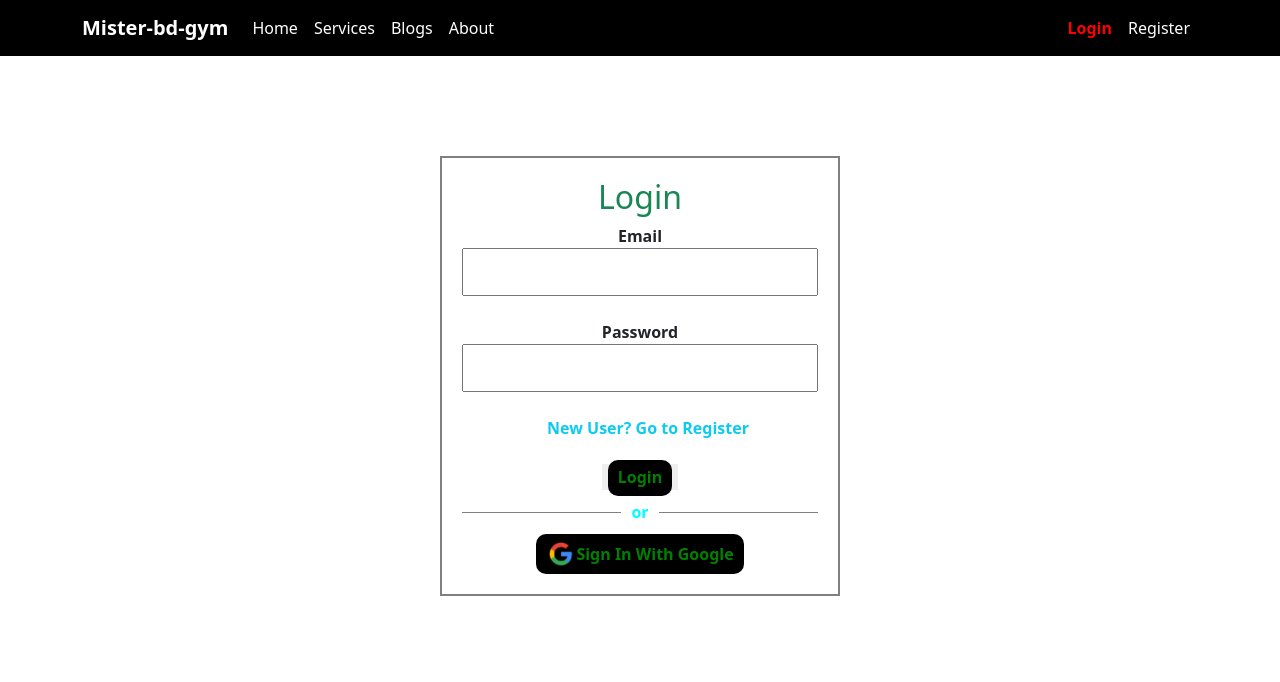
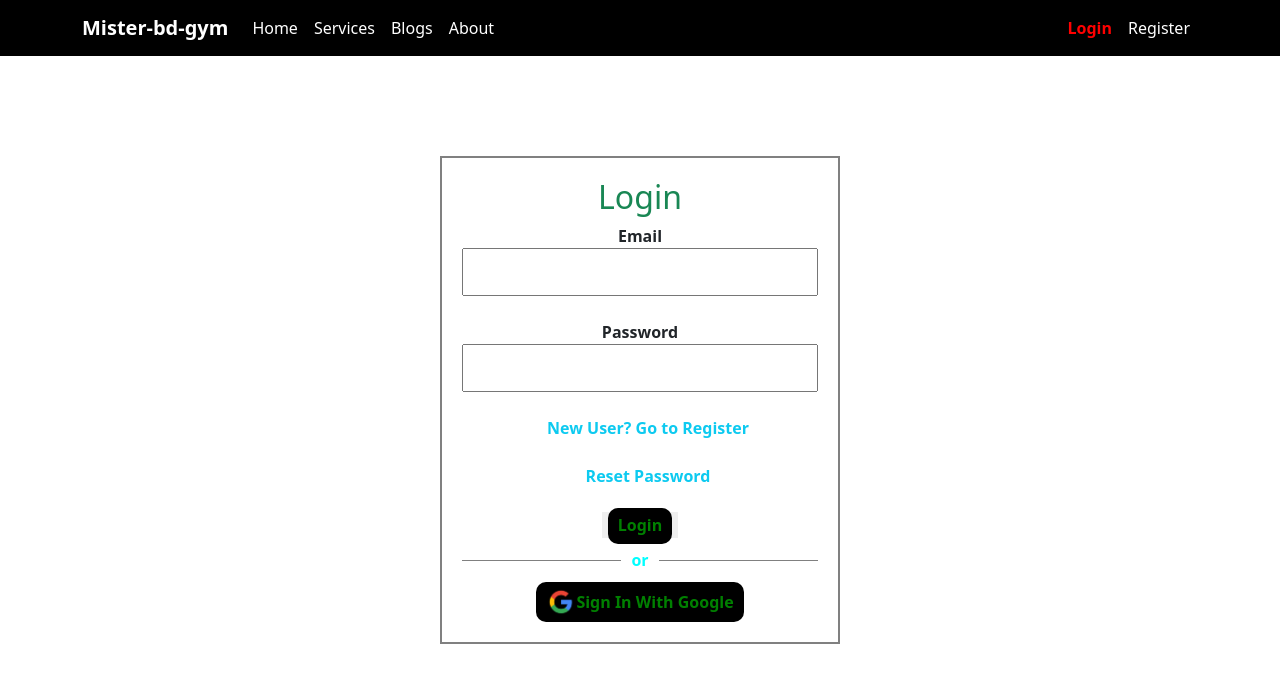
Before and after one commit to Arman-Kabir/mister-bd-gym, a React (Create React App) app: page /login in a window 1280 px wide. Shown: the top 682 px of the page. Built offline with nearby package versions, Linux system fonts and the light colour scheme; no server answers.

Commit message:
password reset done

```diff
--- a/src/Components/Signing/Login/Login.js
+++ b/src/Components/Signing/Login/Login.js
@@ -1,5 +1,5 @@
 import React, { useState } from 'react';
-import { useSignInWithEmailAndPassword } from 'react-firebase-hooks/auth';
+import { useSendPasswordResetEmail, useSignInWithEmailAndPassword } from 'react-firebase-hooks/auth';
 import { useLocation, useNavigate } from 'react-router-dom';
 import auth from '../../../firebase.init';
 import Loading from '../../Shared/Loading/Loading';
@@ -20,6 +20,10 @@ const Login = () => {
         loading,
         error,
     ] = useSignInWithEmailAndPassword(auth);
+
+    const [sendPasswordResetEmail, sending, errorReset] = useSendPasswordResetEmail(
+        auth
+    );
 
     if (user) {
         console.log(user, 'user found');
@@ -53,6 +57,17 @@ const Login = () => {
         await signInWithEmailAndPassword(email, password);
     }
 
+    // Reset Password
+    const resetPassword = async () => {
+        // console.log('reset');
+        if (email) {
+            await sendPasswordResetEmail(email);
+            console.log('Sent email');
+        } else {
+            console.log('provide email');
+        }
+    }
+
     return (
         <div className='login-container'>
             <h2 className='text-center text-success'>Login</h2>
@@ -71,10 +86,16 @@ const Login = () => {
                 <br />
 
                 <div className="form-group">
-                    {/* <input type="checkbox" name="checkbox" id="" /> */}
                     <span className='text-primary ps-3 text-cl swap-register d-block  text-center fw-bold text-info'
                         onClick={() => navigate('/register')}
                     >New User? Go to Register </span>
+                </div>
+                <br />
+
+                <div className="form-group">
+                    <span className='text-primary ps-3 text-cl swap-register d-block  text-center fw-bold text-info'
+                        onClick={() => resetPassword()}
+                    >Reset Password</span>
                 </div>
                 <br />
 
```
